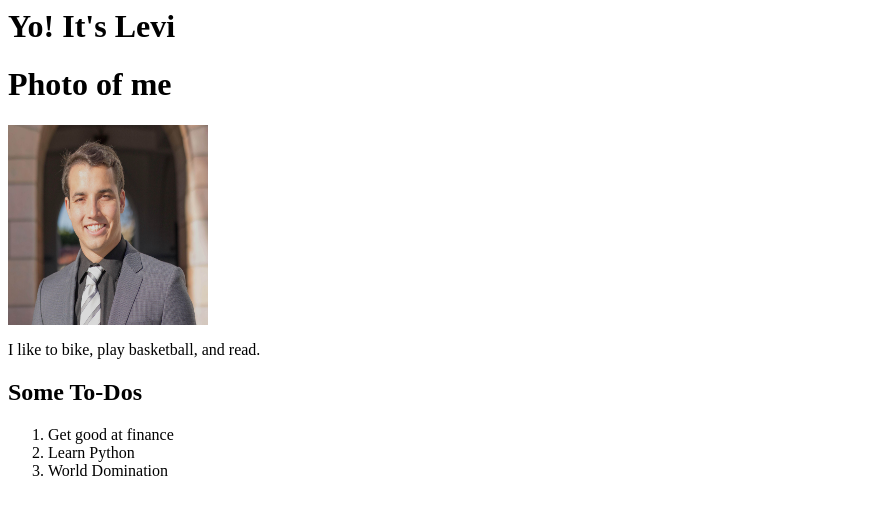
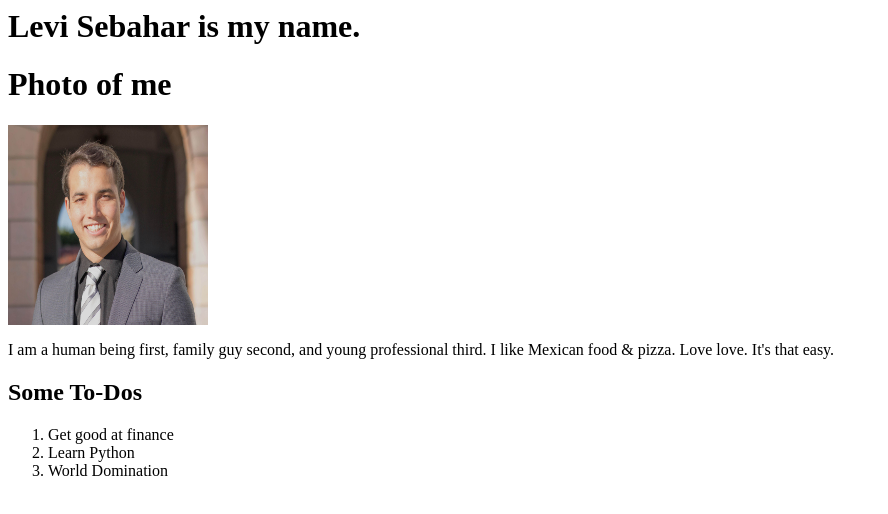
Before and after one commit to lsebahar/lsebahar.github.io, a plain HTML site: page index.html in a window 1280 px wide. Shown: the whole page, without its empty margins (0-888 px from the left). Drawn offline with Linux system fonts and the light colour scheme.

Commit message:
Update index.html

```diff
--- a/index.html
+++ b/index.html
@@ -4,14 +4,14 @@
   <title>Levi's Bio</title>
 </head>
   <body>
-  <h1>Yo! It's Levi</h1>
+  <h1>Levi Sebahar is my name.</h1>
     <h1>Photo of me</h1>
 
       <a target="_blank" href="Prof_headshotsun.jpg"></a>
   <img src="Prof_headshotsun.jpg" alt="Me in the sun"
      style="width:200px;height:200px;">
     <p>
-      I like to bike, play basketball, and read.
+      I am a human being first, family guy second, and young professional third. I like Mexican food & pizza. Love love. It's that easy.
     </p>
 <h2>Some To-Dos</h2>
   <ol>
```
